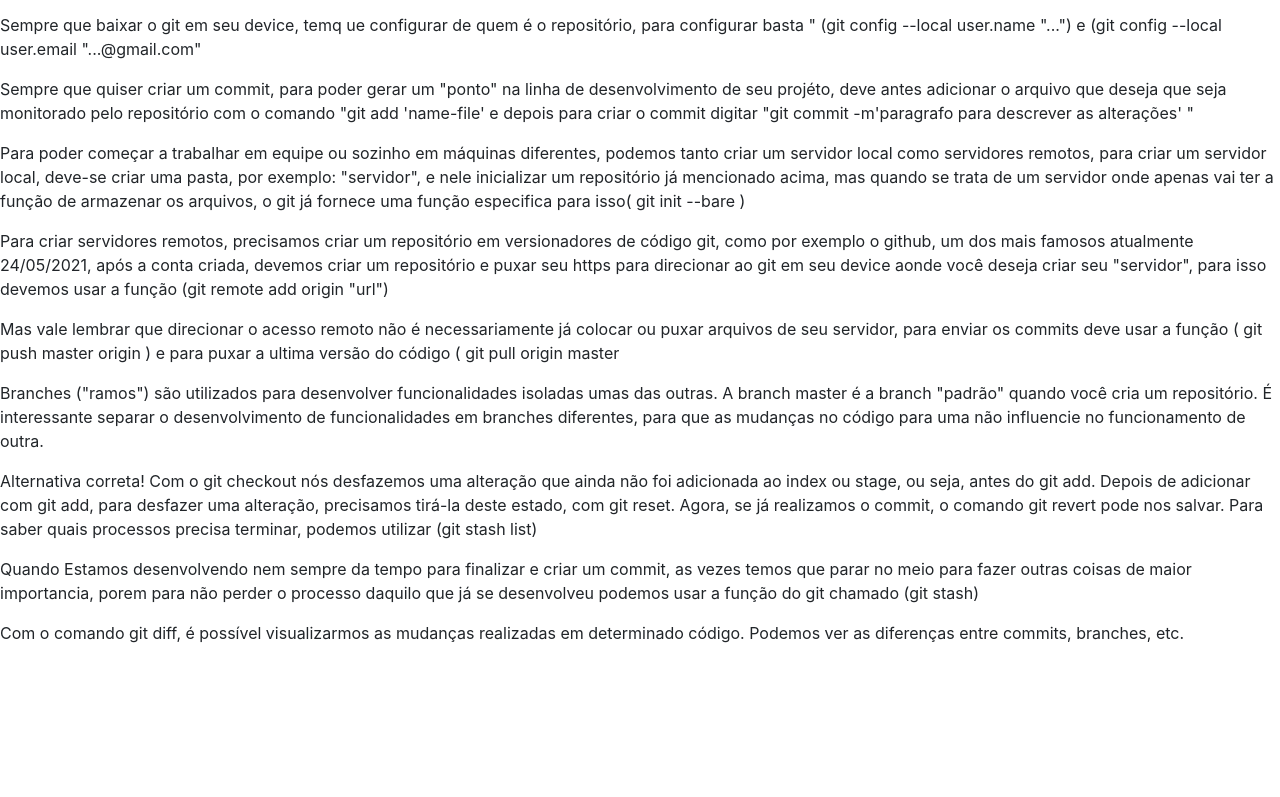
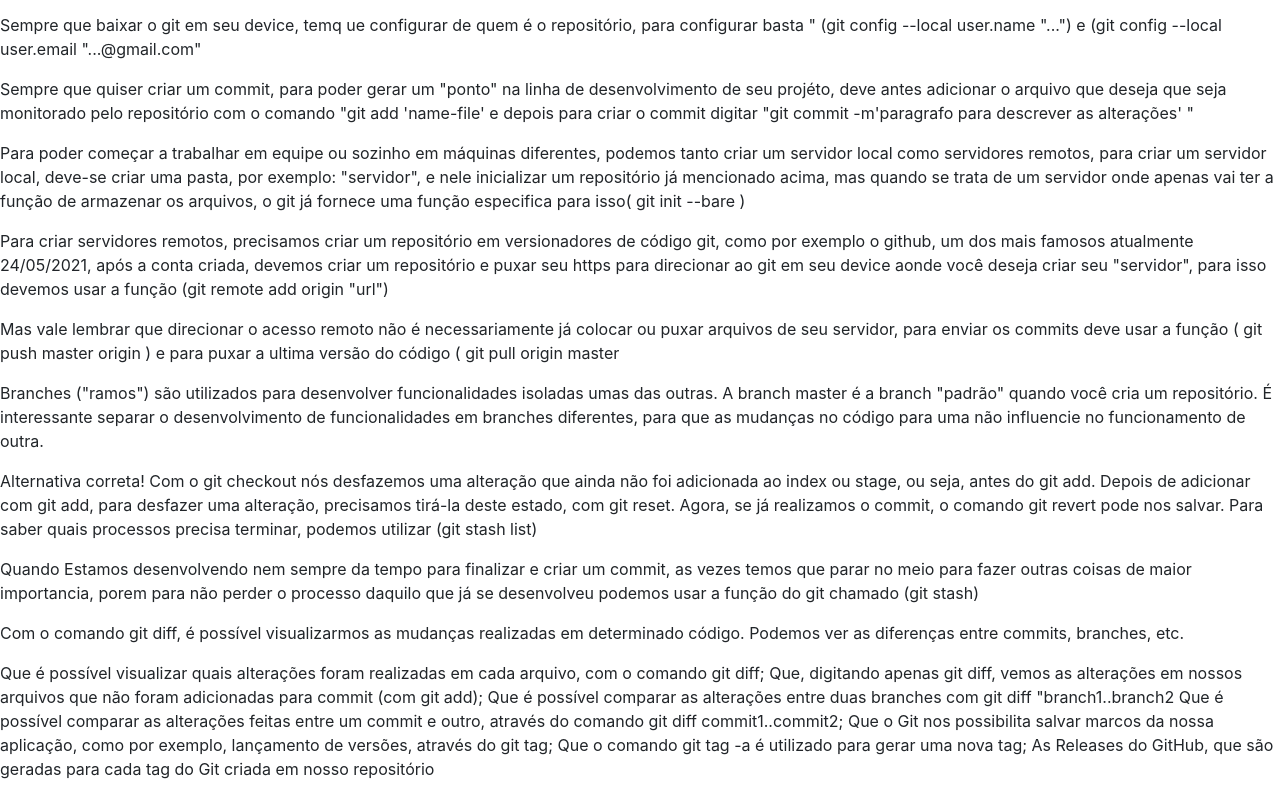
Before and after one commit to Eduardobhubner/estudo-git, a plain HTML site: page index.html in a window 1280 px wide. Shown: the part 441-1238 px from the top of the page. Before the commit the page ends 1102 px from the top, so only its background shows below. Drawn offline with nearby package versions, Linux system fonts and the light colour scheme.

Commit message:
Conhecimentos sobre git diff e criação de tags

```diff
--- a/index.html
+++ b/index.html
@@ -51,6 +51,14 @@
 
     <p>Com o comando git diff, é possível visualizarmos as mudanças realizadas em determinado código. Podemos ver as diferenças entre commits, branches, etc.</p>
 
+    <p>Que é possível visualizar quais alterações foram realizadas em cada arquivo, com o comando git diff;
+      Que, digitando apenas git diff, vemos as alterações em nossos arquivos que não foram adicionadas para commit (com git add);
+      Que é possível comparar as alterações entre duas branches com git diff "branch1..branch2
+      Que é possível comparar as alterações feitas entre um commit e outro, através do comando git diff commit1..commit2;
+      Que o Git nos possibilita salvar marcos da nossa aplicação, como por exemplo, lançamento de versões, através do git tag;
+      Que o comando git tag -a é utilizado para gerar uma nova tag;
+      As Releases do GitHub, que são geradas para cada tag do Git criada em nosso repositório</p>
+
 
     <!-- Optional JavaScript -->
     <!-- jQuery first, then Popper.js, then Bootstrap JS -->
```
